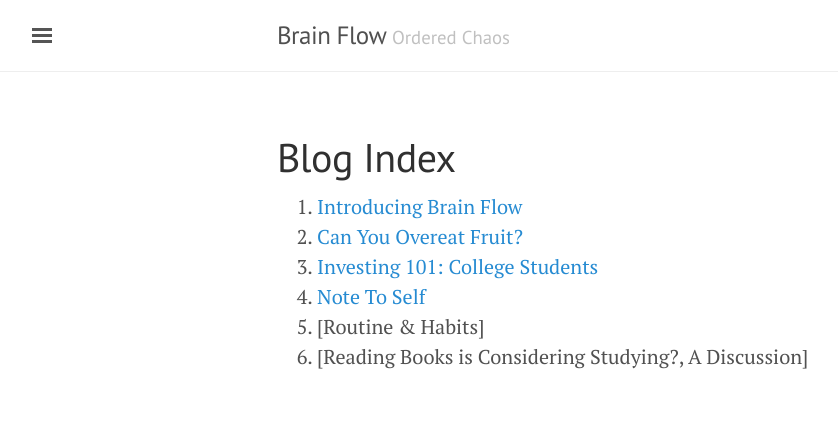
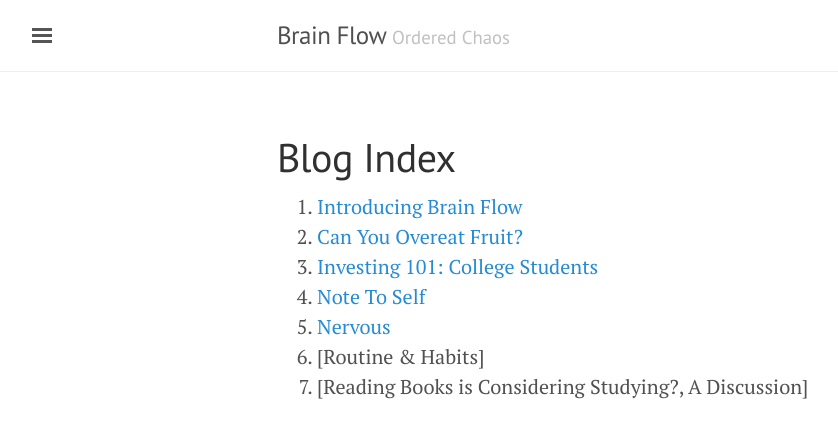
Before and after one commit to bjchia/bjchia.github.io, a Jekyll site: the page built from blog_index.md, in a window 1280 px wide. Shown: the top 438 px of the page, without its empty margins (3-841 px from the left). Built offline with Jekyll 4.4.1, drawn with Linux system fonts in a browser that asks for light colours.

Commit message:
Update blog_index.md

```diff
--- a/blog_index.md
+++ b/blog_index.md
@@ -4,8 +4,9 @@ title: Blog Index
 ---
 
 1. [Introducing Brain Flow](/_posts/2017-08-31-introducing-brainflow.md)
-2. [Can You Overeat Fruit?](_posts/2016-09-10-eating-fruit.md)
-3. [Investing 101: College Students](/_posts/2016-09-11-stocks.md)
-4. [Note To Self](https://bjchia.github.io/blog/page2/)
-5. [Routine & Habits]
-6. [Reading Books is Considering Studying?, A Discussion]
+2. [Can You Overeat Fruit?](https://bjchia.github.io/blog/page5/)
+3. [Investing 101: College Students](https://bjchia.github.io/blog/page4/)
+4. [Note To Self](https://bjchia.github.io/blog/page3/)
+5. [Nervous](https://bjchia.github.io/blog/page2/)
+6. [Routine & Habits]
+7. [Reading Books is Considering Studying?, A Discussion]
```
